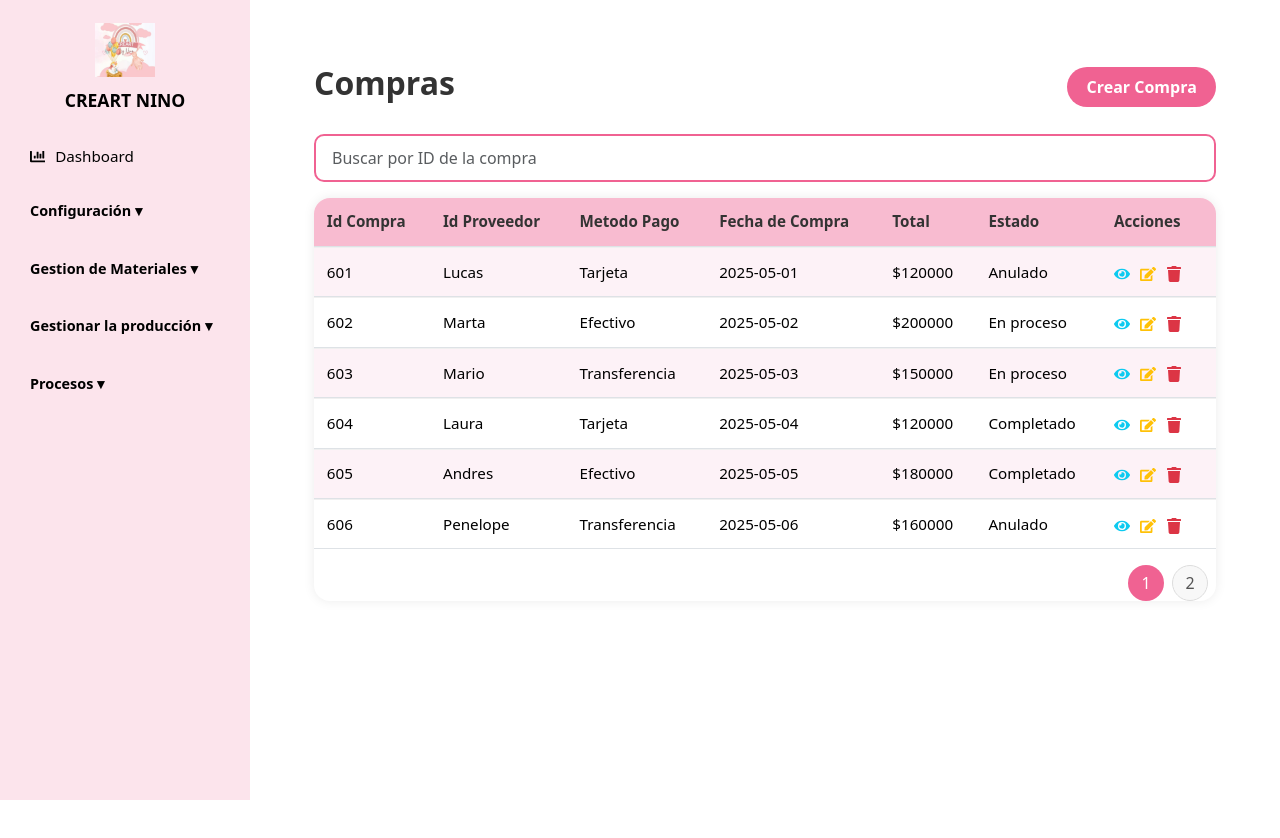
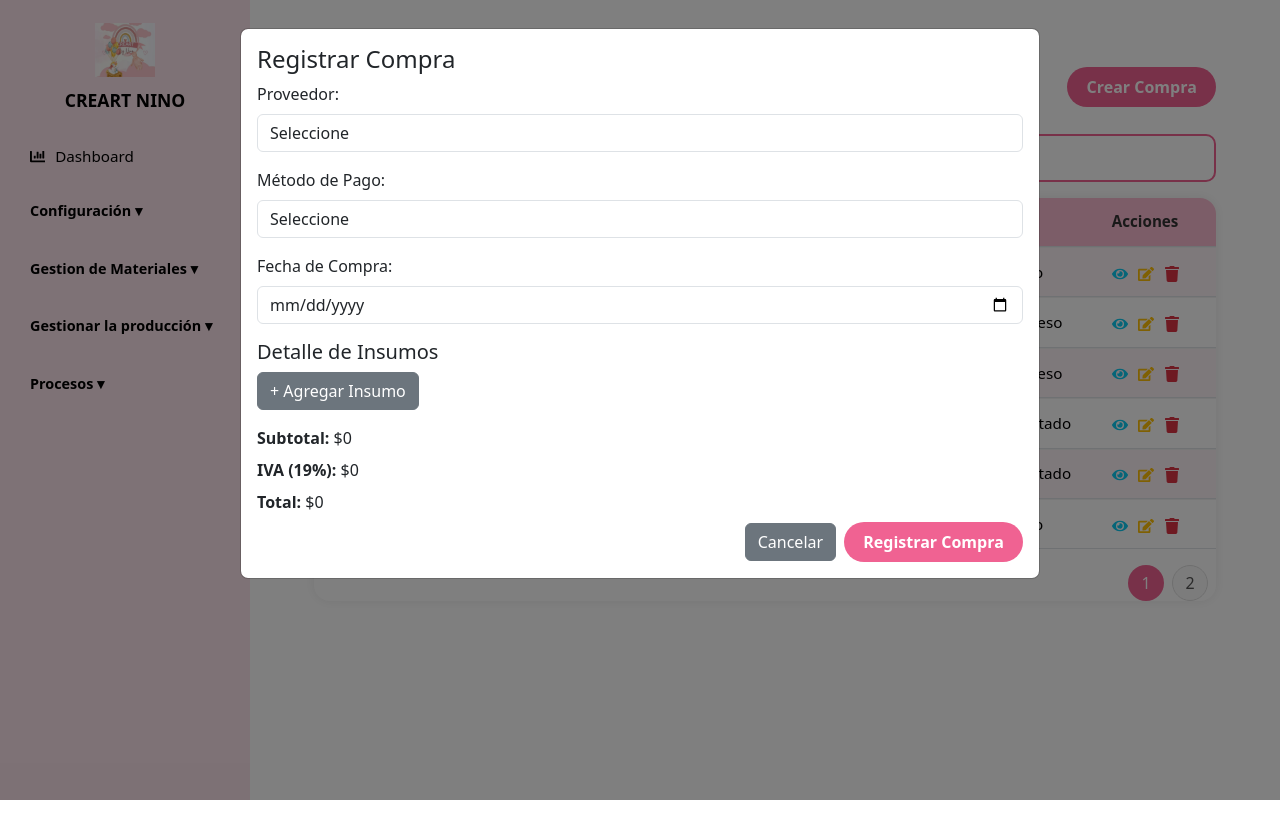
Before and after one commit to Miguel-Angel-Rincon/ProyectoCreartnino, a React (Vite) app in the folder creartnino/: page /compras in a window 1280 px wide. Both pictures are taken after a click on the button "Crear Compra". Shown: the top 838 px of the page. Built offline with nearby package versions, Linux system fonts and the light colour scheme.

Commit message:
crear de compras

```diff
--- /dev/null
+++ b/creartnino/src/features/compras/pages/Crear.tsx
@@ -0,0 +1,151 @@
+import React, { useState } from 'react';
+
+interface CrearCompraProps {
+  onClose: () => void;
+  onCrear: (compra: any) => void;
+}
+
+interface CompraDetalle {
+  insumo: string;
+  cantidad: number;
+  precio: number;
+}
+
+const proveedoresMock = [
+  { IdProveedores: 1, NombreCompleto: 'Juan Aranago' },
+  { IdProveedores: 2, NombreCompleto: 'Maria Lopez' },
+  { IdProveedores: 3, NombreCompleto: 'Pedro Martinez' }
+];
+
+const insumosMock = [
+  { IdInsumos: 301, Nombre: 'Cartulina', precioUnitario: 20000 },
+  { IdInsumos: 306, Nombre: 'Carton Paja', precioUnitario: 12000 },
+  { IdInsumos: 307, Nombre: 'Palos Paleta', precioUnitario: 40000 }
+];
+
+const CrearCompra: React.FC<CrearCompraProps> = ({ onClose, onCrear }) => {
+  const [proveedorSeleccionado, setProveedorSeleccionado] = useState('');
+  const [metodoPago, setMetodoPago] = useState('');
+  const [fechaCompra, setFechaCompra] = useState('');
+  const [detalleCompra, setDetalleCompra] = useState<CompraDetalle[]>([]);
+
+  const agregarDetalle = () => {
+    setDetalleCompra([...detalleCompra, { insumo: '', cantidad: 0, precio: 0 }]);
+  };
+
+  const actualizarDetalle = (index: number, campo: keyof CompraDetalle, valor: string | number) => {
+    const copia = [...detalleCompra];
+    if (campo === 'insumo') {
+      const insumo = insumosMock.find(i => i.Nombre === valor);
+      copia[index].insumo = insumo?.Nombre || '';
+      copia[index].precio = insumo?.precioUnitario || 0;
+    } else {
+      copia[index][campo] = parseFloat(valor as string);
+    }
+    setDetalleCompra(copia);
+  };
+
+  const eliminarDetalle = (index: number) => {
+    const copia = [...detalleCompra];
+    copia.splice(index, 1);
+    setDetalleCompra(copia);
+  };
+
+  const calcularSubtotal = () =>
+    detalleCompra.reduce((acc, item) => acc + item.cantidad * item.precio, 0);
+
+  const calcularIVA = () => calcularSubtotal() * 0.19;
+
+  const calcularTotal = () => calcularSubtotal() + calcularIVA();
+
+  const handleSubmit = () => {
+    const nuevaCompra = {
+      proveedorSeleccionado,
+      metodoPago,
+      fechaCompra,
+      detalleCompra
+    };
+    onCrear(nuevaCompra);
+  };
+
+  return (
+    <div>
+      <h4>Registrar Compra</h4>
+
+      <div className="mb-3">
+        <label className="form-label">Proveedor:</label>
+        <select
+          className="form-control"
+          value={proveedorSeleccionado}
+          onChange={e => setProveedorSeleccionado(e.target.value)}
+        >
+          <option value="">Seleccione</option>
+          {proveedoresMock.map(p => (
+            <option key={p.IdProveedores} value={p.NombreCompleto}>
+              {p.NombreCompleto}
+            </option>
+          ))}
+        </select>
+      </div>
+
+      <div className="mb-3">
+        <label className="form-label">Método de Pago:</label>
+        <select className="form-control" value={metodoPago} onChange={e => setMetodoPago(e.target.value)}>
+          <option value="">Seleccione</option>
+          <option value="Efectivo">Efectivo</option>
+          <option value="Tarjeta">Tarjeta</option>
+          <option value="Transferencia">Transferencia</option>
+        </select>
+      </div>
+
+      <div className="mb-3">
+        <label className="form-label">Fecha de Compra:</label>
+        <input type="date" className="form-control" value={fechaCompra} onChange={e => setFechaCompra(e.target.value)} />
+      </div>
+
+      <h5>Detalle de Insumos</h5>
+      {detalleCompra.map((item, index) => (
+        <div key={index} className="d-flex gap-2 mb-2">
+          <select
+            className="form-control"
+            value={item.insumo}
+            onChange={e => actualizarDetalle(index, 'insumo', e.target.value)}
+          >
+            <option value="">Seleccione un insumo</option>
+            {insumosMock.map(insumo => (
+              <option key={insumo.IdInsumos} value={insumo.Nombre}>
+                {insumo.Nombre}
+              </option>
+            ))}
+          </select>
+          <input
+            type="number"
+            className="form-control"
+            placeholder="Cantidad"
+            value={item.cantidad}
+            onChange={e => actualizarDetalle(index, 'cantidad', e.target.value)}
+          />
+          <input
+            type="number"
+            className="form-control"
+            value={item.precio}
+            readOnly
+          />
+          <button className="btn btn-danger" onClick={() => eliminarDetalle(index)}>X</button>
+        </div>
+      ))}
+      <button className="btn btn-secondary mb-3" onClick={agregarDetalle}>+ Agregar Insumo</button>
+
+      <div className="mb-2"><strong>Subtotal:</strong> ${calcularSubtotal().toLocaleString()}</div>
+      <div className="mb-2"><strong>IVA (19%):</strong> ${calcularIVA().toLocaleString()}</div>
+      <div className="mb-2"><strong>Total:</strong> ${calcularTotal().toLocaleString()}</div>
+
+      <div className="text-end">
+        <button className="btn btn-secondary me-2" onClick={onClose}>Cancelar</button>
+        <button className="btn btn-pink" onClick={handleSubmit}>Registrar Compra</button>
+      </div>
+    </div>
+  );
+};
+
+export default CrearCompra;
--- a/creartnino/src/features/compras/pages/ListarCompras.tsx
+++ b/creartnino/src/features/compras/pages/ListarCompras.tsx
@@ -2,15 +2,11 @@ import { useState } from "react";
 import '../styles/style.css';
 import Swal from 'sweetalert2';
 import { FaEye, FaEdit, FaTrash } from 'react-icons/fa';
-
-
-    // import CrearProductoModal from "./NuevoProducto";
-    // import EditarProductoModal from "./Editar";
-    // import VerProductoModal from './Ver'; // 👈 Nuevo import
+import CrearCompra from './crear'; // Modal
 
 interface Compras {
   IdCompra: number;
-    IdProveedor: string | number; // Cambiado a string | number para permitir tanto números como cadenas
+  IdProveedor: string;
   MetodoPago: string;
   FechaCompra: string;
   TotalCompra: number;
@@ -28,19 +24,15 @@ import { useState } from "react";
   { IdCompra: 608, IdProveedor: 'Angel', MetodoPago: 'Efectivo', FechaCompra: '2025-05-08', TotalCompra: 130000, IdEstado: 'Completado' }
 ];
 
-
-
 const ListarCompras: React.FC = () => {
-    const [Compras, setCompras] = useState<Compras[]>(comprasIniciales);
+  const [compras, setCompras] = useState<Compras[]>(comprasIniciales);
   const [busqueda, setBusqueda] = useState('');
   const [paginaActual, setPaginaActual] = useState(1);
+  const [mostrarModal, setMostrarModal] = useState(false);
 
+  const comprasPorPagina = 6;
 
-    const PedidosPorPagina = 6;
-
-    const handleEliminarProducto = (id: number) => {
-
-
+  const handleEliminarCompra = (id: number) => {
     Swal.fire({
       title: '¿Estás seguro?',
       text: 'Esta acción no se puede deshacer',
@@ -56,34 +48,41 @@ import { useState } from "react";
         Swal.fire({
           icon: 'success',
           title: 'Eliminado',
-            text: 'El producto ha sido eliminado correctamente',
+          text: 'La compra ha sido eliminada correctamente',
           confirmButtonColor: '#e83e8c',
         });
       }
     });
   };
 
-    // const handleEstadoChange = (id: number) => {
-    //   setProductos(prev =>
-    //     prev.map(p => (p.IdProducto === id ? { ...p, estado: !p.estado } : p))
-    //   );
-    // };
-
-
-    const PedidosFiltrados = Compras.filter(p =>
-        p.IdCompra.toString().toLowerCase().includes(busqueda.toLowerCase())
+  const comprasFiltradas = compras.filter(p =>
+    p.IdCompra.toString().includes(busqueda)
   );
 
-    const indexInicio = (paginaActual - 1) * PedidosPorPagina;
-    const indexFin = indexInicio + PedidosPorPagina;
-    const comprasPagina = PedidosFiltrados.slice(indexInicio, indexFin);
-    const totalPaginas = Math.ceil(PedidosFiltrados.length / PedidosPorPagina);
+  const indexInicio = (paginaActual - 1) * comprasPorPagina;
+  const indexFin = indexInicio + comprasPorPagina;
+  const comprasPagina = comprasFiltradas.slice(indexInicio, indexFin);
+  const totalPaginas = Math.ceil(comprasFiltradas.length / comprasPorPagina);
+
+  const handleCrearCompra = (nuevaCompra: any) => {
+    const nueva: Compras = {
+      IdCompra: compras.length + 609,
+      IdProveedor: nuevaCompra.proveedorSeleccionado,
+      MetodoPago: nuevaCompra.metodoPago,
+      FechaCompra: nuevaCompra.fechaCompra,
+      TotalCompra: nuevaCompra.detalleCompra.reduce((acc: number, item: any) => acc + item.cantidad * item.precio, 0),
+      IdEstado: 'En proceso'
+    };
+    setCompras([...compras, nueva]);
+    setMostrarModal(false);
+    Swal.fire('Éxito', 'Compra registrada correctamente', 'success');
+  };
 
   return (
     <div className="container-fluid main-content">
       <div className="d-flex justify-content-between align-items-center mb-4">
         <h2 className="titulo">Compras</h2>
-            <button className="btn btn-pink">Crear Compra</button>
+        <button className="btn btn-pink" onClick={() => setMostrarModal(true)}>Crear Compra</button>
       </div>
 
       <input
@@ -102,8 +101,8 @@ import { useState } from "react";
           <thead>
             <tr>
               <th>Id Compra</th>
-                <th>Id Proveedor</th>
-                <th>Metodo Pago</th>
+              <th>Proveedor</th>
+              <th>Método Pago</th>
               <th>Fecha de Compra</th>
               <th>Total</th>
               <th>Estado</th>
@@ -117,24 +116,12 @@ import { useState } from "react";
                 <td>{p.IdProveedor}</td>
                 <td>{p.MetodoPago}</td>
                 <td>{p.FechaCompra}</td>
-                    <td>${p.TotalCompra}</td>
+                <td>${p.TotalCompra.toLocaleString()}</td>
                 <td>{p.IdEstado}</td>
                 <td>
-                    <FaEye
-                        className="icono text-info"
-                        style={{ cursor: 'pointer', marginRight: '10px' }}
-                        // onClick={() => handleVerProducto(p)}
-                    />
-                    <FaEdit
-                        className="icono text-warning"
-                        style={{ cursor: 'pointer', marginRight: '10px' }}
-                        // onClick={() => handleEditarProducto(p)}
-                    />
-                    <FaTrash
-                        className="icono text-danger"
-                        style={{ cursor: 'pointer' }}
-                        onClick={() => handleEliminarProducto(p.IdCompra)}
-                    />
+                  <FaEye className="icono text-info" style={{ cursor: 'pointer', marginRight: '10px' }} />
+                  <FaEdit className="icono text-warning" style={{ cursor: 'pointer', marginRight: '10px' }} />
+                  <FaTrash className="icono text-danger" style={{ cursor: 'pointer' }} onClick={() => handleEliminarCompra(p.IdCompra)} />
                 </td>
               </tr>
             ))}
@@ -154,7 +141,18 @@ import { useState } from "react";
         </div>
       </div>
 
-
+      {mostrarModal && (
+        <div className="modal show d-block" style={{ backgroundColor: 'rgba(0,0,0,0.5)' }}>
+          <div className="modal-dialog modal-lg">
+            <div className="modal-content p-3">
+              <CrearCompra
+                onClose={() => setMostrarModal(false)}
+                onCrear={handleCrearCompra}
+              />
+            </div>
+          </div>
+        </div>
+      )}
     </div>
   );
 };
```
Lines whose indentation alone changed are shown as unchanged.
